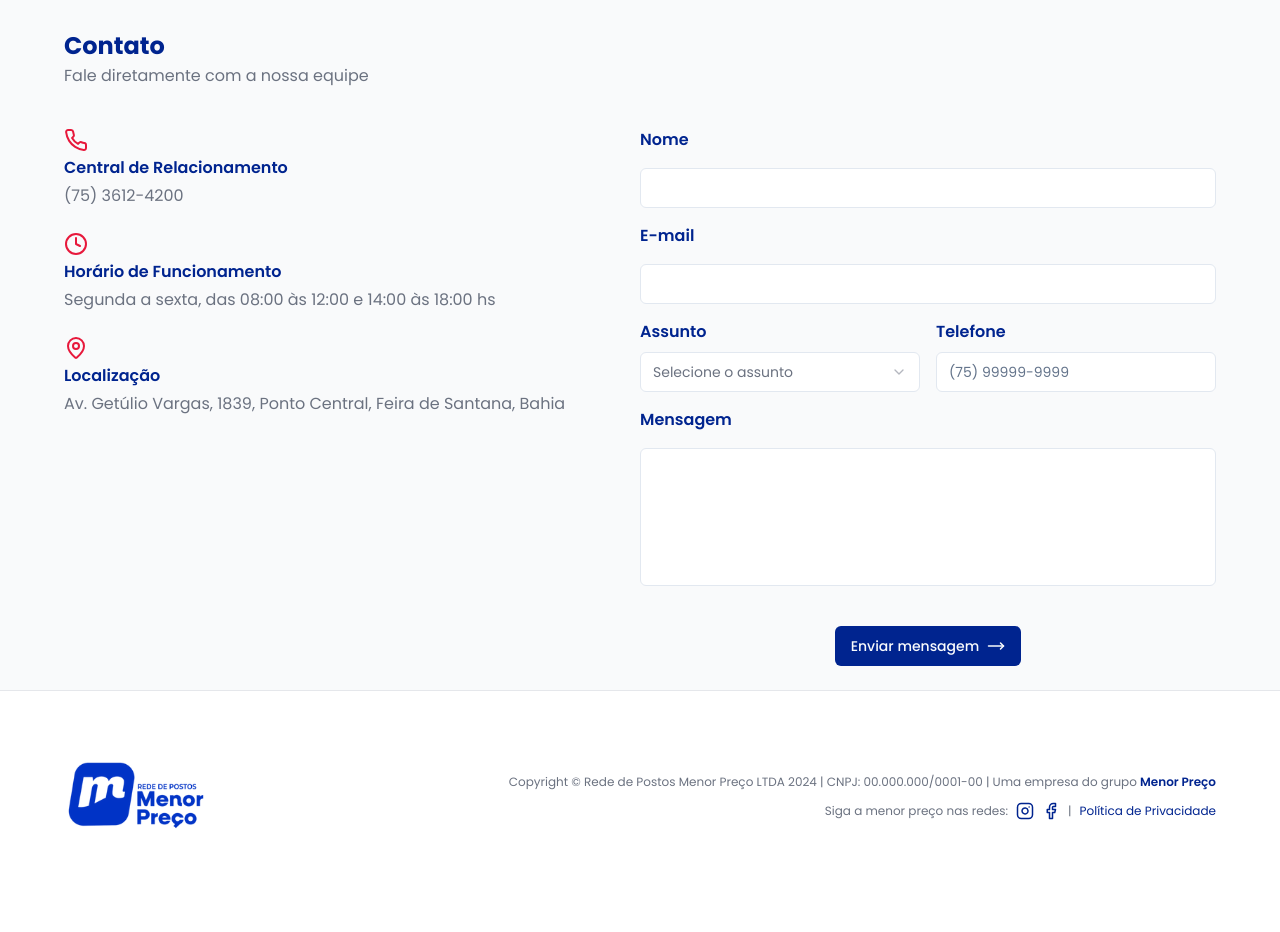
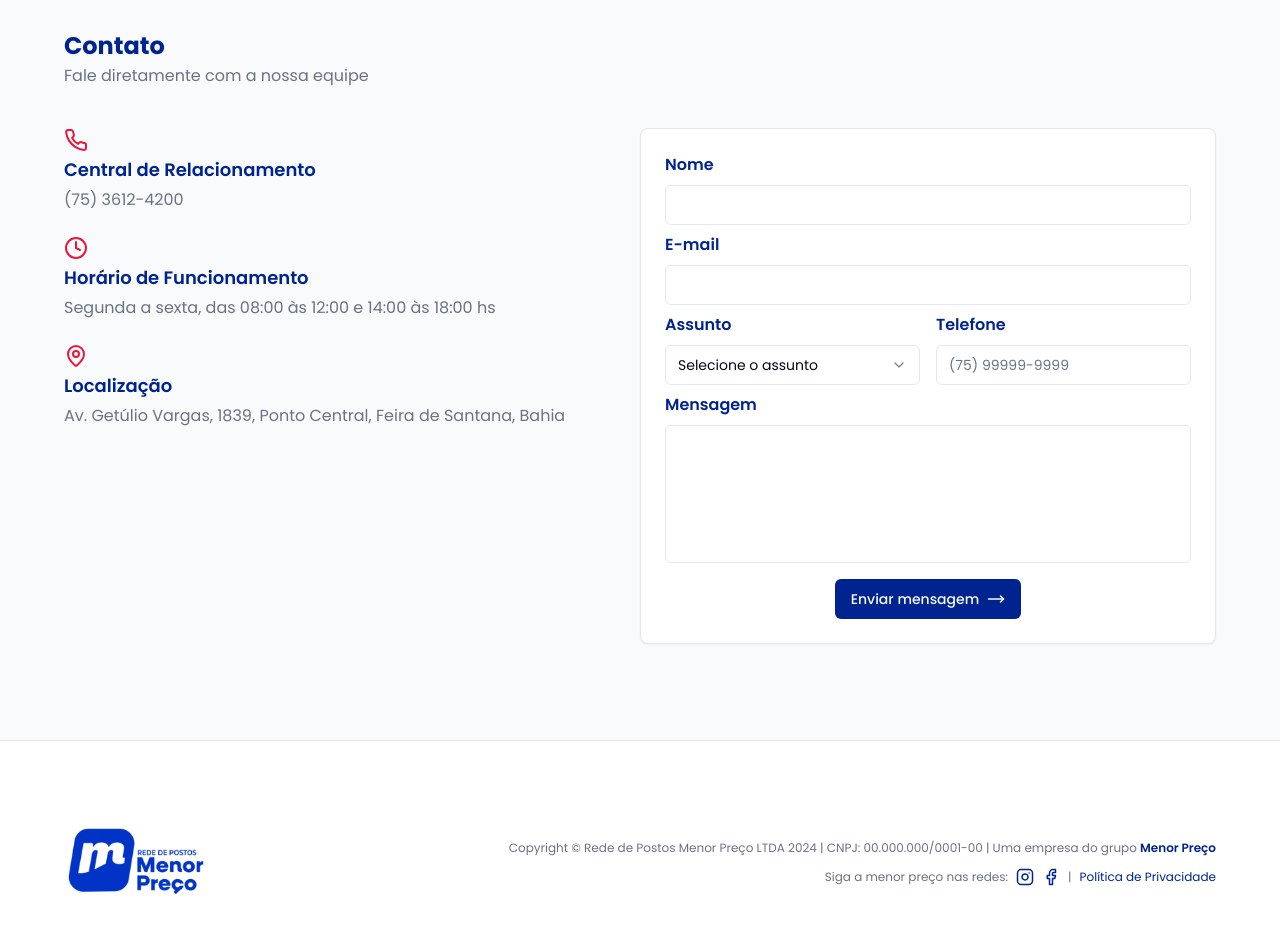
Before and after one commit to Julian-Andrade/postos_menor_preco, a Next.js app: page / in a window 1280 px wide. Shown: the part 2680-3612 px from the top of the page. Before the commit the page ends 3583 px from the top, so only its background shows below. Built offline with nearby package versions, Linux system fonts and the light colour scheme.

Commit message:
chore: change a minimal design from Contact and Footer component

```diff
--- a/app/_components/contact-form/contact-form.tsx
+++ b/app/_components/contact-form/contact-form.tsx
@@ -16,9 +16,9 @@ import {
 } from "../ui/select";
 import { useToast } from "../ui/use-toast";
 import { Textarea } from "../ui/textarea";
-import SectionTitle from "../section-title/section-title";
-import { ClockIcon, MapPinIcon, MoveRightIcon, PhoneIcon } from "lucide-react";
 import { Label } from "../ui/label";
+import { MoveRightIcon } from "lucide-react";
+import { Card } from "../ui/card";
 
 const phoneRegex = /^\(\d{2}\) \d{5}-\d{4}$/;
 
@@ -86,54 +86,18 @@ const ContactForm = () => {
   };
 
   return (
-    <section id="contact" className="bg-gray-50">
-      <SectionTitle
-        title="Contato"
-        description="Fale diretamente com a nossa equipe"
-      />
-      <div className="container flex justify-between">
-        <div className="flex flex-col gap-6">
-          <div className="space-y-1">
-            <PhoneIcon className="text-red" />
-            <p className="text-md font-semibold text-blue">
-              Central de Relacionamento
-            </p>
-            <p>(75) 3612-4200</p>
-          </div>
-
-          <div className="space-y-1">
-            <ClockIcon className="text-red" />
-            <p className="text-md font-semibold text-blue">
-              Horário de Funcionamento
-            </p>
-            <p>Segunda a sexta, das 08:00 às 12:00 e 14:00 às 18:00 hs</p>
-          </div>
-
-          <div className="space-y-1">
-            <MapPinIcon className="text-red" />
-            <p className="text-md font-semibold text-blue">Localização</p>
-            <p>
-              Av. Getúlio Vargas, 1839, Ponto Central, Feira de Santana, Bahia
-            </p>
-          </div>
-        </div>
-
-        <form
-          className="flex basis-1/2 flex-col gap-4"
-          onSubmit={handleSubmit(handleMessageSubmit)}
-        >
+    <form onSubmit={handleSubmit(handleMessageSubmit)}>
+      <Card className="flex flex-col gap-2 p-6">
         <Label className="text-md font-semibold text-blue">Nome</Label>
         <Input {...register("name")} />
         {errors.name && (
           <p className="text-sm text-red">{errors.name.message}</p>
         )}
-
         <Label className="text-md font-semibold text-blue">E-mail</Label>
         <Input type="email" {...register("email")} />
         {errors.email && (
           <p className="text-sm text-red">{errors.email.message}</p>
         )}
-
         <div className="flex items-center justify-between gap-4">
           <div className="basis-1/2 space-y-2">
             <Label className="text-md font-semibold text-blue">Assunto</Label>
@@ -160,11 +124,8 @@ const ContactForm = () => {
               <p className="text-sm text-red">{errors.subject.message}</p>
             )}
           </div>
-
           <div className="basis-1/2 space-y-2">
-              <Label className="text-md font-semibold text-blue">
-                Telefone
-              </Label>
+            <Label className="text-md font-semibold text-blue">Telefone</Label>
             <Input
               placeholder="(75) 99999-9999"
               type="tel"
@@ -176,26 +137,20 @@ const ContactForm = () => {
             )}
           </div>
         </div>
-
         <Label className="text-md font-semibold text-blue">Mensagem</Label>
-          <Textarea
-            className="h-[138px] resize-none"
-            {...register("message")}
-          />
+        <Textarea className="h-[138px] resize-none" {...register("message")} />
         {errors.message && (
           <p className="text-sm text-red">{errors.message.message}</p>
         )}
-
         <Button
-            className="mx-auto mb-6 mt-6 flex w-max items-center gap-2"
+          className="mx-auto mt-2 flex w-max items-center gap-2"
           disabled={isSubmitting}
         >
           Enviar mensagem
           <MoveRightIcon size={18} />
         </Button>
+      </Card>
     </form>
-      </div>
-    </section>
   );
 };
 
--- /dev/null
+++ b/app/_components/contact-form/contact.tsx
@@ -0,0 +1,46 @@
+import { ClockIcon, MapPinIcon, PhoneIcon } from "lucide-react";
+import SectionTitle from "../section-title/section-title";
+import ContactForm from "./contact-form";
+
+const Contact = () => {
+  return (
+    <section id="contact" className="bg-gray-50 pb-24">
+      <SectionTitle
+        title="Contato"
+        description="Fale diretamente com a nossa equipe"
+      />
+
+      <div className="container grid grid-cols-2 justify-center">
+        <div className="flex flex-col gap-6">
+          <div className="space-y-1">
+            <PhoneIcon className="text-red" />
+            <p className="text-lg font-semibold text-blue">
+              Central de Relacionamento
+            </p>
+            <p>(75) 3612-4200</p>
+          </div>
+
+          <div className="space-y-1">
+            <ClockIcon className="text-red" />
+            <p className="text-lg font-semibold text-blue">
+              Horário de Funcionamento
+            </p>
+            <p>Segunda a sexta, das 08:00 às 12:00 e 14:00 às 18:00 hs</p>
+          </div>
+
+          <div className="space-y-1">
+            <MapPinIcon className="text-red" />
+            <p className="text-lg font-semibold text-blue">Localização</p>
+            <p>
+              Av. Getúlio Vargas, 1839, Ponto Central, Feira de Santana, Bahia
+            </p>
+          </div>
+        </div>
+
+        <ContactForm />
+      </div>
+    </section>
+  );
+};
+
+export default Contact;
--- a/app/_components/footer/footer.tsx
+++ b/app/_components/footer/footer.tsx
@@ -4,7 +4,7 @@ import Link from "next/link";
 
 export const Footer = () => {
   return (
-    <footer className="border-t border-solid border-gray-200 py-16 text-xs">
+    <footer className="border-t border-solid border-gray-200 py-20 text-xs">
       <div className="container flex w-full items-center justify-between">
         <div>
           <Image
--- a/app/page.tsx
+++ b/app/page.tsx
@@ -4,7 +4,7 @@ import SectionTitle from "./_components/section-title/section-title";
 import History from "./_components/history/history";
 import GasStationList from "./_components/gas_station/gas-station-list";
 import { GAS_STATION } from "./_components/gas_station/seed";
-import ContactForm from "./_components/contact-form/contact-form";
+import Contact from "./_components/contact-form/contact";
 
 const Home = () => {
   return (
@@ -44,7 +44,7 @@ const Home = () => {
 
       <GasStationList gas_station={GAS_STATION} />
 
-      <ContactForm />
+      <Contact />
     </>
   );
 };
```
Lines whose indentation alone changed are shown as unchanged.
